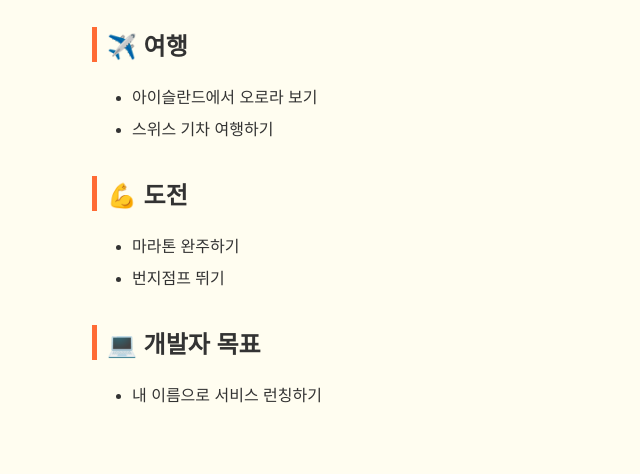
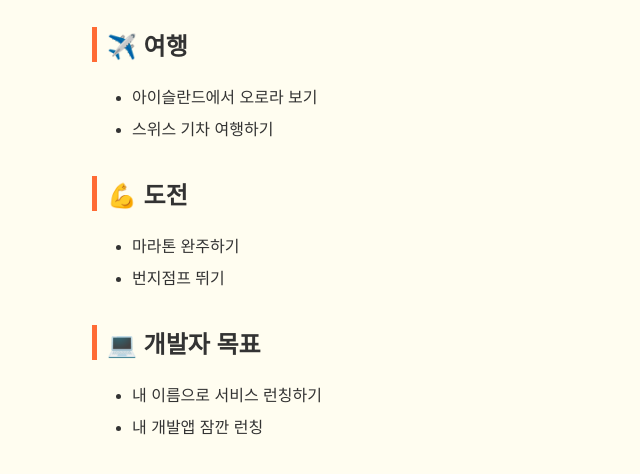
Before and after one commit to seungjael508-oss/bucketlist, a plain HTML site: page index.html in a window 1280 px wide. Shown: the part 144-618 px from the top of the page, without its empty margins (223-863 px from the left). Drawn offline with Linux system fonts and the light colour scheme.

Commit message:
ㅐ용추가

```diff
--- a/index.html
+++ b/index.html
@@ -2,7 +2,7 @@
 <html lang="ko">
   <head>
     <meta charset="UTF-8" />
-    <title>나의 버킷리스트</title>
+    <title>나의 버킷리스트 !!</title>
     <style>
       body {
         font-family: sans-serif;
@@ -45,6 +45,7 @@
     <h2>💻 개발자 목표</h2>
     <ul>
       <li>내 이름으로 서비스 런칭하기</li>
+      <li>내 개발앱 잠깐 런칭</li>
     </ul>
   </body>
 </html>
```
